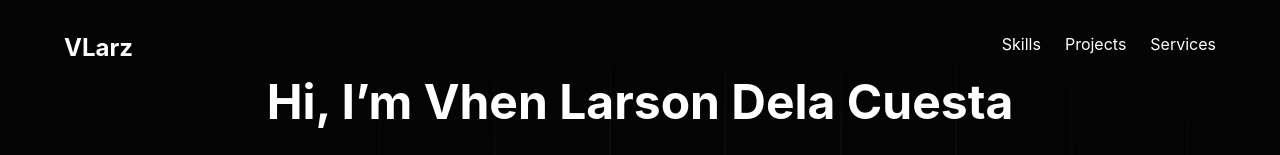
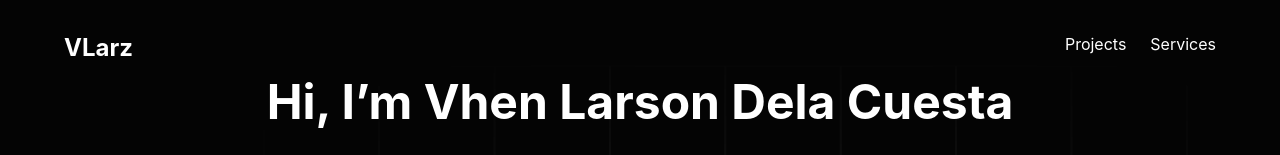
Before and after one commit to VLarz/portfolio, a React (Create React App) app: page / in a window 1280 px wide. Shown: the top 155 px of the page. Built offline with nearby package versions, Linux system fonts and the light colour scheme.

Commit message:
add scroll behavior smooth

```diff
--- a/src/App.css
+++ b/src/App.css
@@ -1,3 +1,7 @@
+html {
+  scroll-behavior: smooth;
+}
+
 .hero-grid {
   background-image: url('/public/images/hero/grid-background.svg');
   background-size: cover;
--- a/src/components/Navbar.tsx
+++ b/src/components/Navbar.tsx
@@ -6,10 +6,6 @@ type NavMenu = {
 };
 
 const navMenu: NavMenu[] = [
-  {
-    url: `/#skills`,
-    label: `Skills`,
-  },
   {
     url: `/#projects`,
     label: `Projects`,
@@ -24,7 +20,7 @@ export default function Navbar({ className, style, ...props }: Props) {
   return (
     <nav
       {...props}
-      className={`fixed top-0 w-full flex justify-center items-center py-8 ${className}`}
+      className={`w-full flex justify-center items-center py-8 ${className}`}
       style={style}
     >
       <div className={`max-w-8xl px-16 flex justify-between w-full`}>
--- a/src/components/SectionContainer.tsx
+++ b/src/components/SectionContainer.tsx
@@ -4,9 +4,14 @@ export default function SectionContainer({
   className,
   style,
   children,
+  ...props
 }: Props) {
   return (
-    <div className={`max-w-8xl mx-auto px-16 py-16 ${className}`} style={style}>
+    <div
+      {...props}
+      className={`max-w-8xl mx-auto px-16 py-16 ${className}`}
+      style={style}
+    >
       {children}
     </div>
   );
--- a/src/layouts/HeroBanner.tsx
+++ b/src/layouts/HeroBanner.tsx
@@ -6,7 +6,7 @@ type Props = React.HTMLAttributes<HTMLDivElement>;
 
 export default function HeroBanner({}: Props) {
   return (
-    <SectionContainer className={`px-0 py-0`}>
+    <SectionContainer className={`px-0 py-0 -mt-24`}>
       <div
         className={`hero-grid h-[700px] flex justify-center items-center relative`}
       >
--- a/src/layouts/Projects/Projects.tsx
+++ b/src/layouts/Projects/Projects.tsx
@@ -32,7 +32,7 @@ export default function Projects({}: Props) {
   );
 
   return (
-    <SectionContainer className="space-y-16 -mt-16">
+    <SectionContainer id="projects" className="space-y-16 -mt-16">
       <div>
         <div className={`flex justify-between`}>
           <h1 className="text-4xl font-semibold">My Projects</h1>
--- a/src/layouts/Services/Services.tsx
+++ b/src/layouts/Services/Services.tsx
@@ -18,7 +18,7 @@ const projectList = [...ProjectData];
 
 export default function Services({}: Props) {
   return (
-    <SectionContainer className="space-y-16">
+    <SectionContainer id="services" className="space-y-16">
       <div className={`space-y-4`}>
         <h1 className="text-4xl font-semibold">My Services</h1>
         <p className="text-grey">
```
